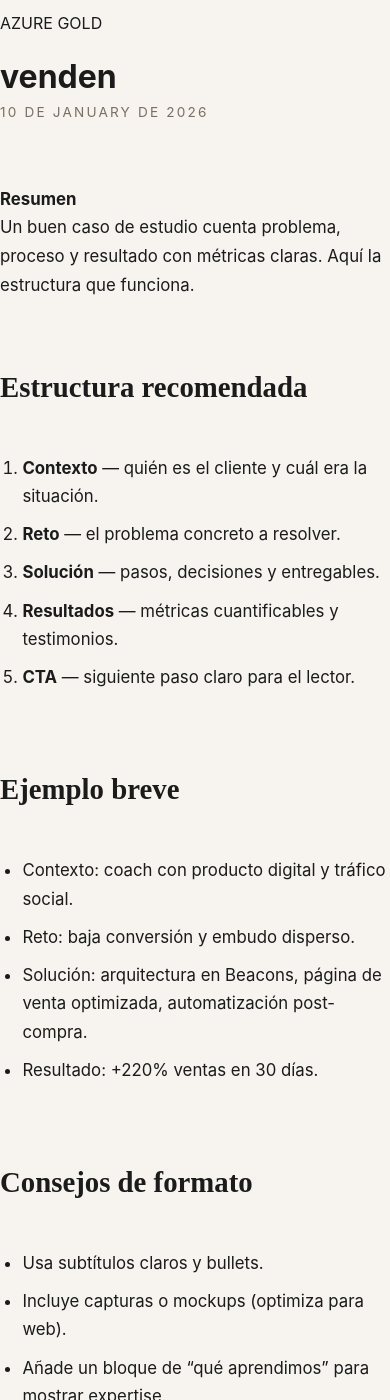
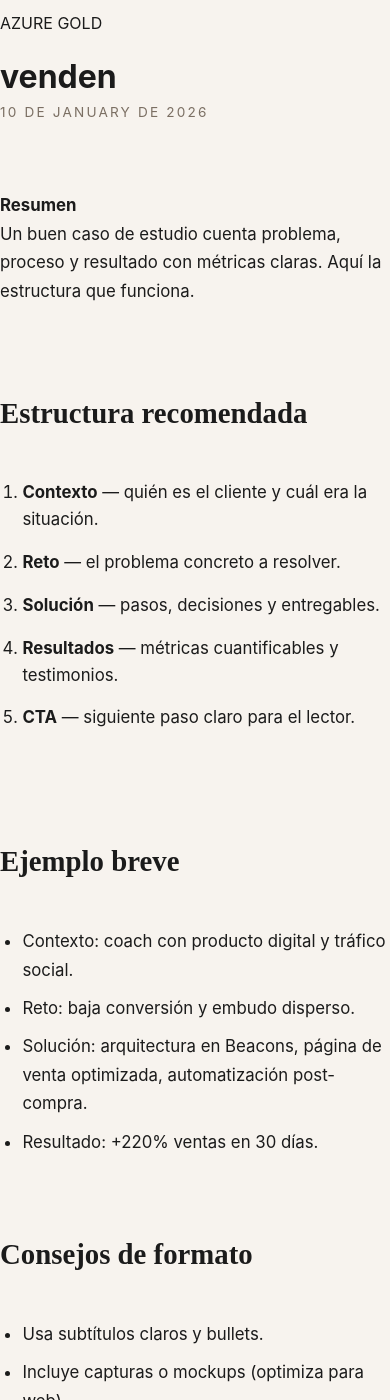
Before and after one commit to jcynay0206/mi_portfolio, a Jekyll site: the page built from _posts/2026-01-10-casos-de-estudio-que-venden.md, in a window 390 px wide and 1400 px high. Built offline with Jekyll 4.4.1, drawn with Linux system fonts in a browser that asks for light colours.

Commit message:
Update styles.css

```diff
--- a/assets/styles.css
+++ b/assets/styles.css
@@ -976,3 +976,45 @@
   font-style: italic;
   margin: 1.5rem 0;
 }
+/* AJUSTES EDITORIALES FINOS PARA POSTS */
+.post-wrapper {
+  padding-top: 7rem !important;
+  padding-bottom: 4rem !important;
+  max-width: 760px;
+}
+
+@media (max-width: 768px) {
+  .post-wrapper {
+    max-width: 92% !important;
+  }
+
+  .post-title {
+    font-size: 1.75rem !important;
+    line-height: 1.25 !important;
+  }
+}
+
+.post-date {
+  margin-bottom: 1.2rem !important;
+}
+
+.post-content p {
+  margin-bottom: 1.2rem !important;
+}
+
+.post-content ol {
+  padding-left: 1.4rem !important;
+  margin-bottom: 1.6rem !important;
+}
+
+.post-content ol li {
+  margin-bottom: 1rem !important;
+  line-height: 1.6 !important;
+}
+
+.post-intro {
+  font-size: 1.1rem;
+  color: var(--muted);
+  margin-bottom: 2rem;
+  line-height: 1.6;
+}
```
